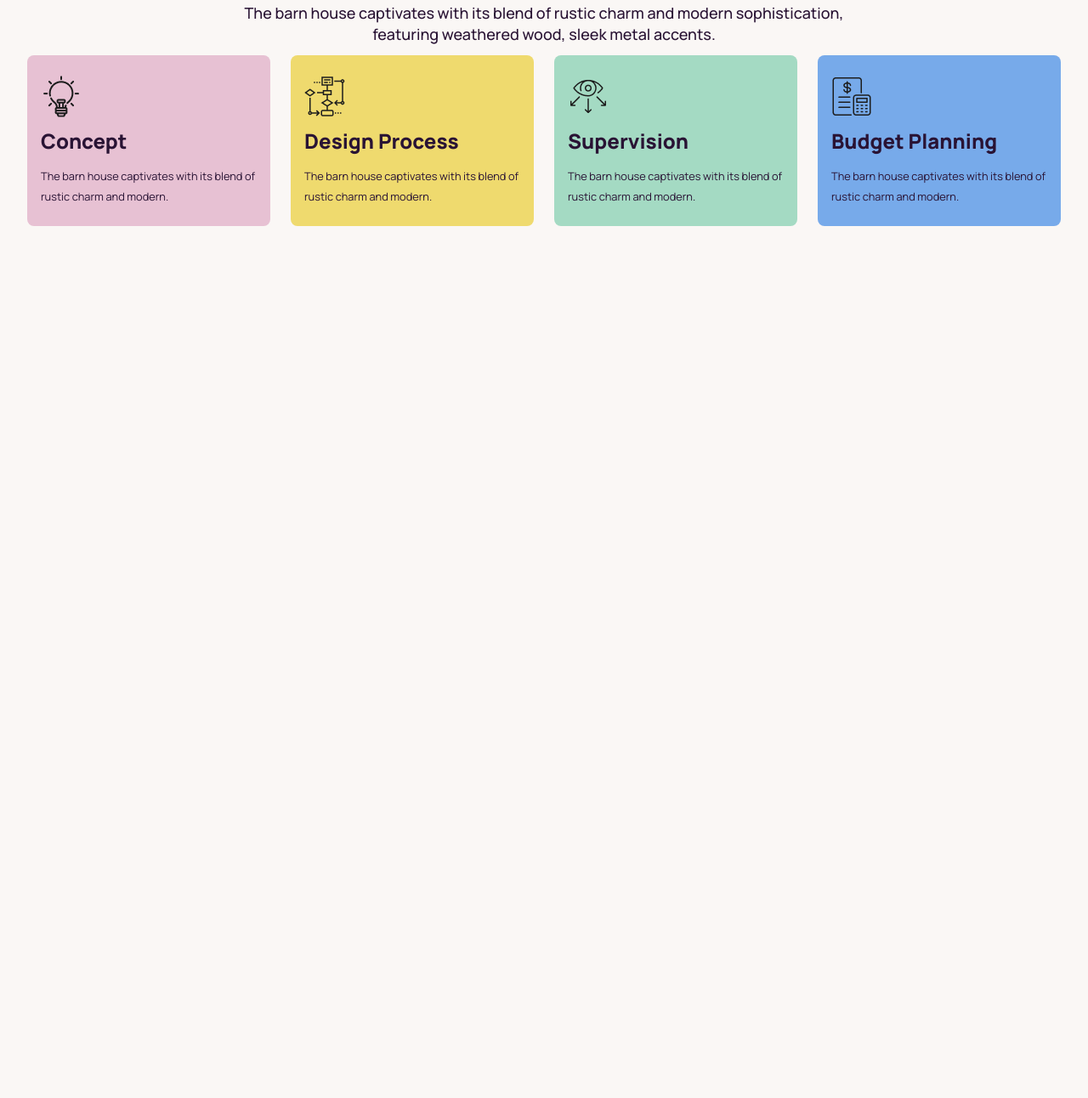
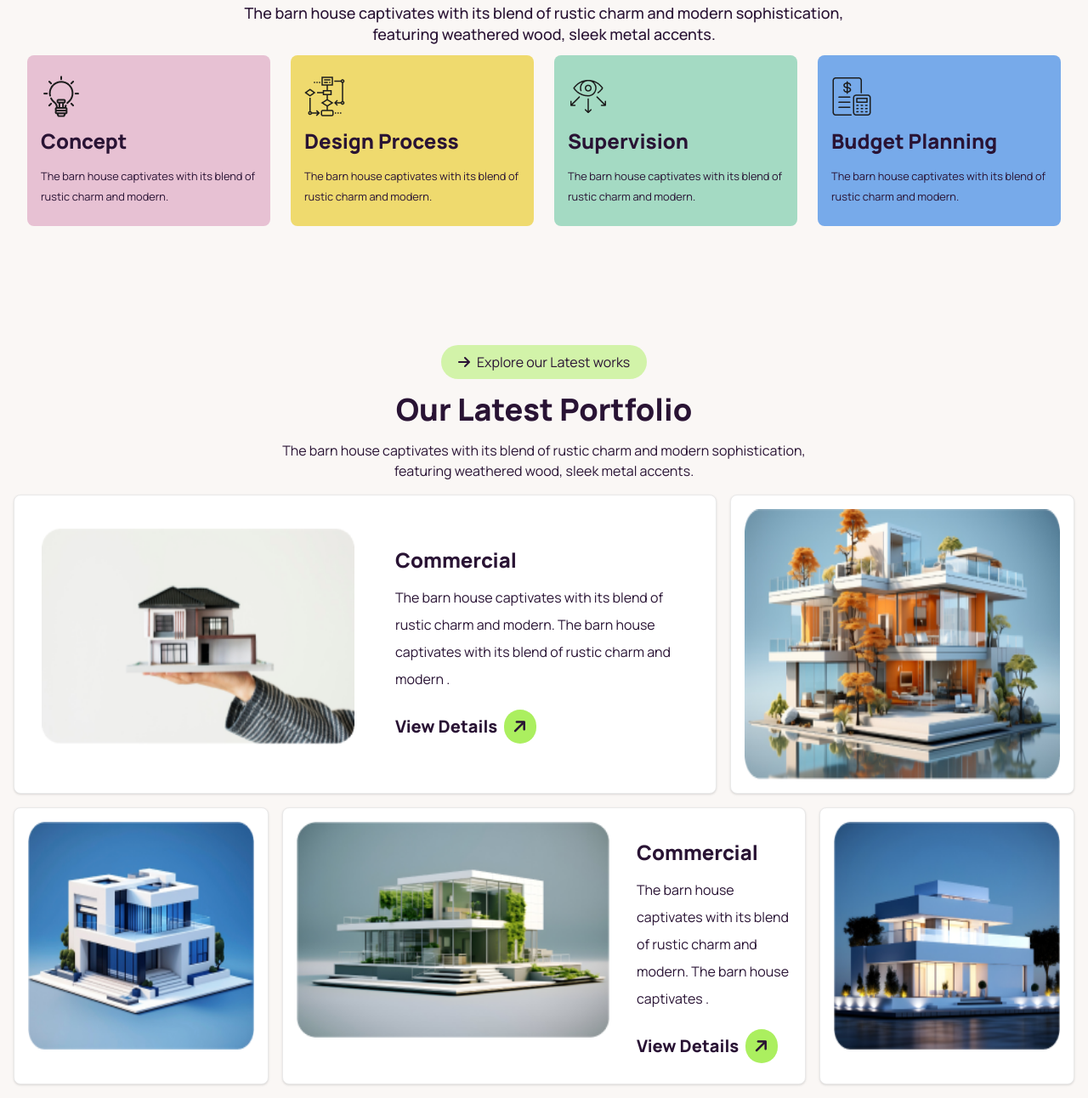
Before and after one commit to touhidakonda/assignment-3, a plain HTML site: page index.html in a window 1280 px wide. Shown: the part 1981-3273 px from the top of the page at 85% size. Before the commit the page ends 2307 px from the top, so only its background shows below. Drawn offline with nearby package versions, Linux system fonts and the light colour scheme.

Commit message:
added the portfolio section

```diff
--- a/index.html
+++ b/index.html
@@ -321,6 +321,87 @@
 
 
 
+        <!-- Portfolio -->
+
+
+        <section class="container m-auto overflow-hidden">
+            <div class="text-center pt-20 px-5">
+                <button class="flex items-center gap-2 bg-bannerbtn rounded-full py-2 px-5   m-auto"><i
+                        class="fa-solid fa-arrow-right"></i><span>Explore our Latest works</span></button>
+                <h1 class="text-2xl font-extrabold my-4 md:text-3xl lg:text-4xl">Our Latest Portfolio</h1>
+                <p>The barn house captivates with its blend of rustic charm and modern sophistication,<br> featuring
+                    weathered wood, sleek metal accents.</p>
+            </div>
+            <div class="grid grid-cols-1 gap-4 m-4 md:grid-cols-12">
+                <div
+                    class="min-h-[100px] rounded-lg shadow border border-[#E9E9E9] bg-[#FFF] md:col-span-12 lg:col-span-8">
+                    <div class="flex flex-col items-center gap-4 p-4 md:flex-row">
+                        <div>
+                            <img class="w-[400px]  p-4 md:min-w-[400px]" src="./assets/img1.png" alt="">
+                        </div>
+                        <div class="px-4 py-6">
+                            <h1 class="text-2xl font-extrabold mt-3 lg:mt-5">Commercial</h1>
+                            <p class="text-[16px] leading-8 mt-3">The barn house captivates with its blend of rustic
+                                charm and modern. The barn house captivates with its blend of rustic charm and modern .
+                            </p>
+                            <div class="mt-3 md:mt-5">
+                                <button class=" flex items-center gap-2 text-[20px] font-extrabold">View Details <span
+                                        class=" bg-navbtn rounded-[52px] "><i
+                                            class="fa-solid fa-arrow-right p-[10px] -rotate-45"></i></span></button>
+                            </div>
+
+                        </div>
+                    </div>
+                </div>
+                <div
+                    class="min-h-[100px] rounded-lg shadow border border-[#E9E9E9] bg-[#FFF] md:col-span-6 lg:col-span-4">
+                    <div class="w-full">
+                        <img class="p-4 w-full  md:h-[300px] overflow-hidden md:w-full lg:min-w-[400px] lg:h-[350px] "
+                            src="./assets/img2.png" alt="">
+                    </div>
+                </div>
+                <div
+                    class="min-h-[100px] rounded-lg shadow border border-[#E9E9E9] bg-[#FFF] md:col-span-6 lg:col-span-3">
+                    <div>
+                        <img class="w-[400px] p-4 lg:h-[300px]" src="./assets/img3.png" alt="">
+                    </div>
+                </div>
+                <div
+                    class="min-h-[100px] rounded-lg shadow border border-[#E9E9E9] bg-[#FFF] md:col-span-12 lg:col-span-6">
+                    <div class="flex flex-col md:flex-row">
+                        <div class="w-full">
+                            <img class="w-[400px] p-4 lg:min-w-[400px]" src="./assets/img4.png" alt="">
+                        </div>
+                        <div class="px-4 py-6">
+                            <h1 class="text-2xl font-extrabold mt-3">Commercial</h1>
+                            <p class="text-[16px] leading-8 mt-3">The barn house captivates with its blend of rustic
+                                charm and modern. The barn house captivates .</p>
+                            <div class="mt-3 md:mt-5">
+                                <button class=" flex items-center gap-2 text-[20px] font-extrabold">View Details <span
+                                        class=" bg-navbtn rounded-[52px] "><i
+                                            class="fa-solid fa-arrow-right p-[10px] -rotate-45"></i></span></button>
+                            </div>
+
+                        </div>
+                    </div>
+                </div>
+                <div
+                    class="min-h-[100px] rounded-lg shadow border border-[#E9E9E9] bg-[#FFF] md:col-span-6 lg:col-span-3">
+                    <div class="">
+                        <img class="w-[400px] p-4 lg:h-[300px]" src="./assets/img5.png" alt="">
+                    </div>
+                </div>
+                <div
+                    class="min-h-[100px] rounded-lg shadow border border-[#E9E9E9] bg-[#FFF] hidden md:block col-span-6 lg:hidden">
+                    <div class=""><img class="w-[400px] p-4 lg:min-h-[300px] lg:mt-auto" src="./assets/img3.png" alt="">
+                    </div>
+                </div>
+
+            </div>
+        </section>
+
+
+
     </main>
 </body>
 
```
